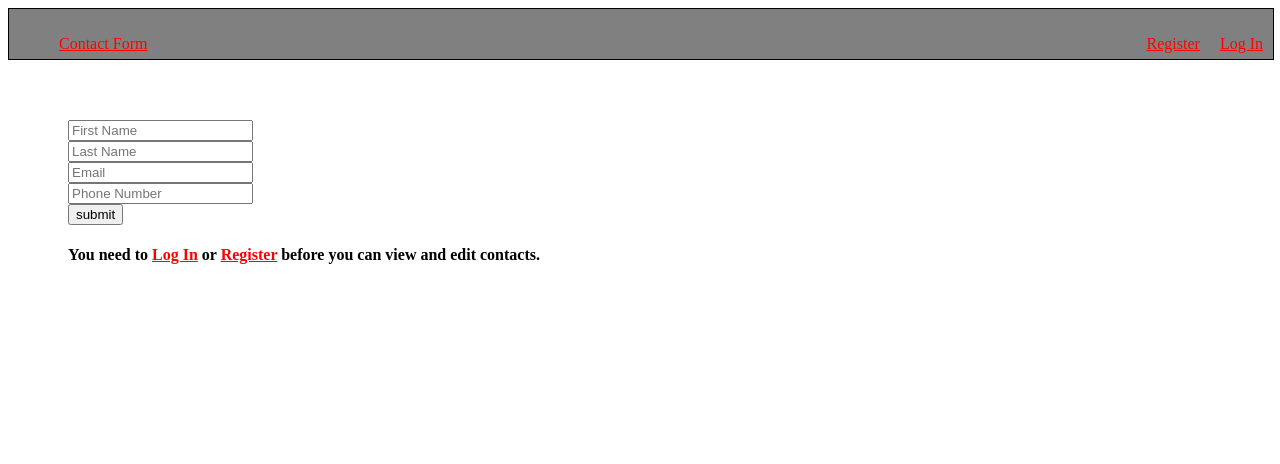
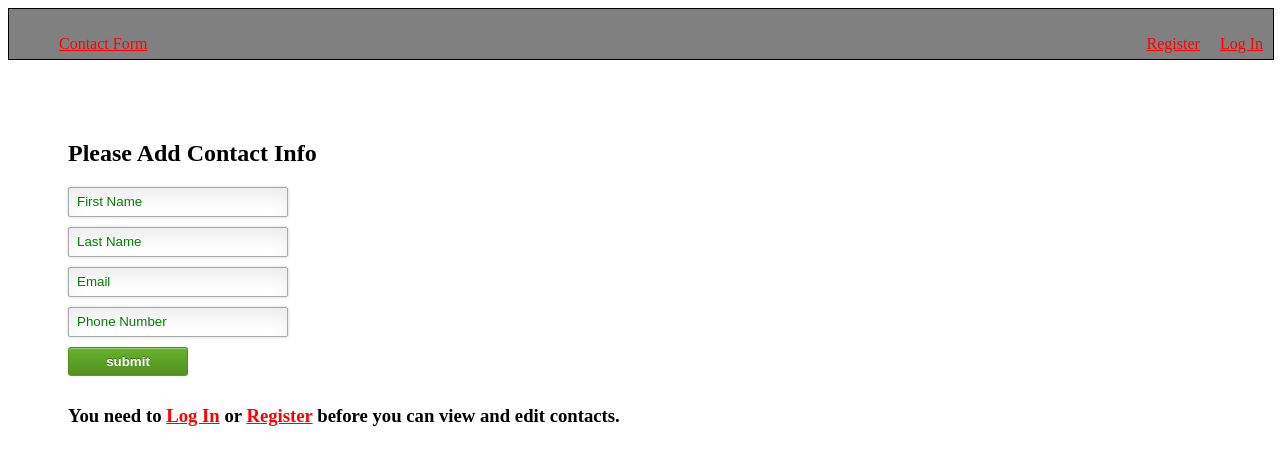
Before and after one commit to bertdawg76/telenotes, a website: page public/index.html at #/admin in a window 1280 px wide. Drawn offline with nearby package versions, Linux system fonts and the light colour scheme; some packages are replaced by stand-ins of ours; no server answers.

Commit message:
sixth commit

```diff
--- a/public/contacts/contacts.html
+++ b/public/contacts/contacts.html
@@ -1,14 +1,15 @@
 <div>
-	<form>
-		<input class="six" type="text" placeholder="First Name" ng-model="contact.fname" required><br>
-		<input class="six" type="text" placeholder="Last Name" ng-model="contact.lname" required><br>
-		<input class="six" type="email" placeholder="Email" ng-model="contact.email" required><br>
-		<input class="six" type="text" placeholder="Phone Number" ng-model="contact.number"required><br>
-	 	<button ng-click="addContact(contact)">submit</button>
+	<h2>Please Add Contact Info</h2>
+	<form class="contact_form">
+		<input type="text" placeholder="First Name" ng-model="contact.fname" required><br>
+		<input type="text" placeholder="Last Name" ng-model="contact.lname" required><br>
+		<input type="email" placeholder="Email" ng-model="contact.email" required><br>
+		<input type="text" placeholder="Phone Number" ng-model="contact.number"required><br>
+	 	<button class="submit" ng-click="addContact(contact)">submit</button>
 
 
 	</form>
 
 </div>
 
-<h4 ng-hide="isLoggedIn()">You need to <a ui-sref='login'>Log In</a> or <a ui-sref='register'>Register</a> before you can view and edit contacts.</h3>
+<h3 ng-hide="isLoggedIn()">You need to <a ui-sref='login'>Log In</a> or <a ui-sref='register'>Register</a> before you can view and edit contacts.</h3>
--- a/public/styles/styles.css
+++ b/public/styles/styles.css
@@ -33,5 +33,75 @@ a:hover {
 }
 
 a:active {
-	color: blue;
+	color: yellow;
 	}
+
+::-webkit-input-placeholder {
+    color: green;
+}
+
+*:focus {outline: none;}
+
+.contact_form input {
+    height:20px;
+    width:220px;
+    padding:5px 8px;
+    margin-bottom:10px;
+}
+
+.contact_form input {
+    border:1px solid #aaa;
+    box-shadow: 0px 0px 3px #ccc, 0 10px 15px #eee inset;
+    border-radius:2px;
+    height: 30px;
+}
+.contact_form input:focus {
+    background: #fff;
+    border:1px solid #555;
+    box-shadow: 0 0 3px #aaa;
+}
+
+button.submit {
+    background-color: #68b12f;
+    background: -webkit-gradient(linear, left top, left bottom, from(#68b12f), to(#50911e));
+    background: -webkit-linear-gradient(top, #68b12f, #50911e);
+    background: -moz-linear-gradient(top, #68b12f, #50911e);
+    background: -ms-linear-gradient(top, #68b12f, #50911e);
+    background: -o-linear-gradient(top, #68b12f, #50911e);
+    background: linear-gradient(top, #68b12f, #50911e);
+    border: 1px solid #509111;
+    border-bottom: 1px solid #5b992b;
+    border-radius: 3px;
+    -webkit-border-radius: 3px;
+    -moz-border-radius: 3px;
+    -ms-border-radius: 3px;
+    -o-border-radius: 3px;
+    box-shadow: inset 0 1px 0 0 #9fd574;
+    -webkit-box-shadow: 0 1px 0 0 #9fd574 inset ;
+    -moz-box-shadow: 0 1px 0 0 #9fd574 inset;
+    -ms-box-shadow: 0 1px 0 0 #9fd574 inset;
+    -o-box-shadow: 0 1px 0 0 #9fd574 inset;
+    color: white;
+    font-weight: bold;
+    padding: 6px 20px;
+    text-align: center;
+    text-shadow: 0 -1px 0 #396715;
+    margin-bottom: 10px;
+    width: 120px;
+}
+button.submit:hover {
+    opacity:.85;
+    cursor: pointer;
+}
+button.submit:active {
+    border: 1px solid #20911e;
+    box-shadow: 0 0 10px 5px #356b0b inset;
+    -webkit-box-shadow:0 0 10px 5px #356b0b inset ;
+    -moz-box-shadow: 0 0 10px 5px #356b0b inset;
+    -ms-box-shadow: 0 0 10px 5px #356b0b inset;
+    -o-box-shadow: 0 0 10px 5px #356b0b inset;
+
+}
+td {
+	text: 20px;
+}
```
Also changed, not shown: public/admin/admin.html (+14 -21 lines), public/users/login.html (+4 -4 lines), public/users/register.html (+5 -4 lines).
